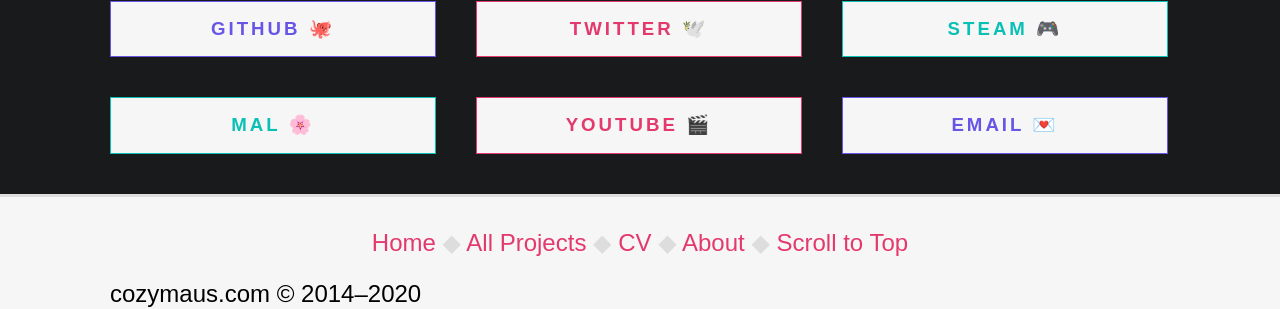
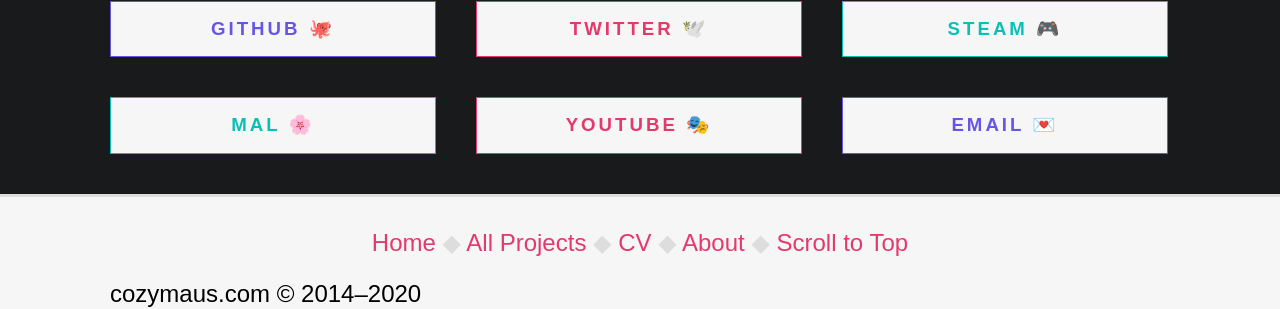
Before and after one commit to liz-lorena/2020, a Jekyll site: the page built from _posts/2019-05-06-hide-youtube-metrics-addon.md, in a window 1280 px wide. Shown: the part 590-899 px from the top of the page. Built offline with Jekyll 4.4.1, drawn with Linux system fonts in a browser that asks for light colours.

Commit message:
Update links.html

```diff
--- a/_includes/links.html
+++ b/_includes/links.html
@@ -9,7 +9,7 @@
 
 	<a href="http://myanimelist.net/profile/{{ site.author_name }}" rel="noopener" class="green" target="_blank" title="Anime I watch @{{ site.author_name }}">MAL 🌸</a>
 
-	<a href="http://yt.{{ site.author_name }}.com" rel="noopener" class="red" target="_blank" title="Watch my archive of videos @{{ site.author_name }}">YouTube 🎬</a>
+	<a href="http://yt.{{ site.author_name }}.com" rel="noopener" class="red" target="_blank" title="Watch my archive of videos @{{ site.author_name }}">YouTube 🎭</a>
 
 	<a href="mailto:liz@{{ site.author_name }}.com" rel="noopener" class="purple" target="_blank" title="Contact me at liz@{{ site.author_name }}.com">Email 💌</a>
 
```
